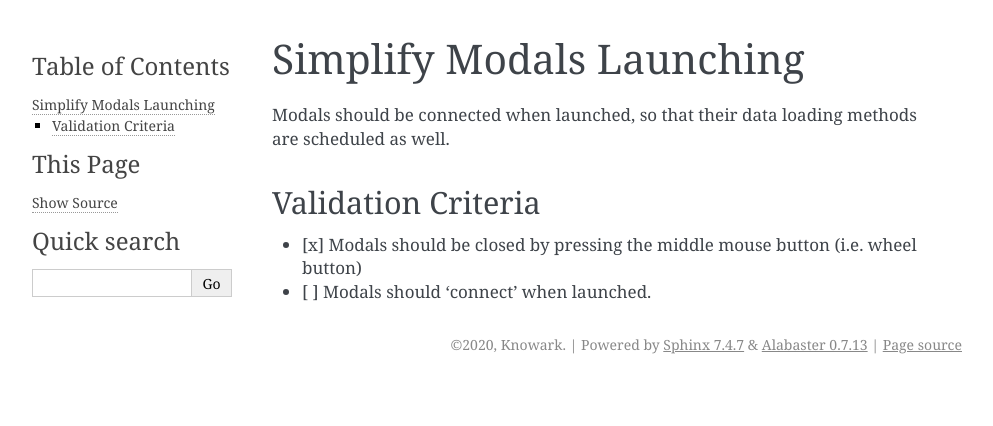
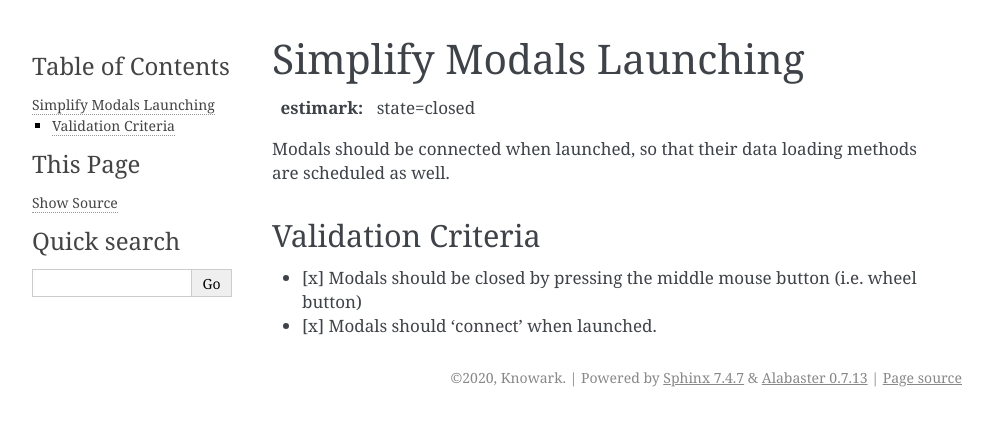
Before and after one commit to knowark/widark, a Sphinx documentation site: the page built from docs/issues/closed/1592124855_simplify_modals_launching.rst, in a window 1280 px wide. Shown: the top 426 px of the page, without its empty margins (148-1141 px from the left). Built offline with Sphinx 7.4.7, drawn with Linux system fonts in a browser that asks for light colours.

Commit message:
Implement Modals launching simplification

```diff
--- a/docs/issues/1592124855_simplify_modals_launching.rst
+++ b/docs/issues/closed/1592124855_simplify_modals_launching.rst
@@ -1,5 +1,8 @@
 Simplify Modals Launching
 =========================
+
+:estimark:
+  state=closed
 
 Modals should be connected when launched, so that their data
 loading methods are scheduled as well.
@@ -10,4 +13,4 @@ Validation Criteria
 
 - [x] Modals should be closed by pressing the middle mouse button
   (i.e. wheel button)
-- [ ] Modals should 'connect' when launched.
+- [x] Modals should 'connect' when launched.
```
Also changed, not shown: 2 other files.
